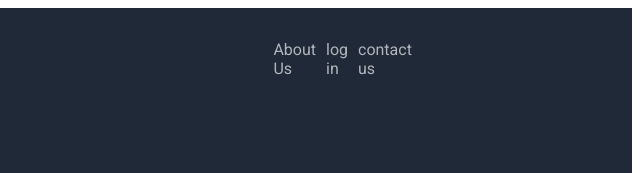
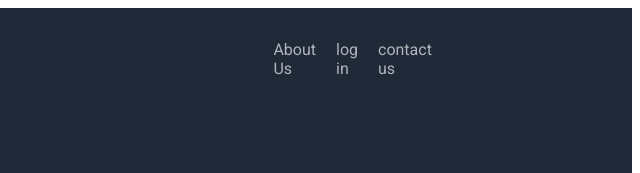
Before and after one commit to tomartwinkle/The-Odin-Project, a plain HTML site: page project-landing_page/project.html in a window 1280 px wide. Shown: the top 173 px of the page, 640-1280 px from the left. Drawn offline with Linux system fonts and the light colour scheme.

Commit message:
edited code

```diff
--- a/project-landing_page/project.css
+++ b/project-landing_page/project.css
@@ -25,6 +25,9 @@ body{
     padding:8px;
     font-size: 22px;
   }
+  .header-list{
+    margin-left:600px;
+  }
 
   ul{
     list-style-type: none;
@@ -32,7 +35,7 @@ body{
     flex-direction: row;
     margin-right: 55px;
     padding: 0%;
-    gap: 10px;
+    gap: 20px;
     color: #e5e7ebbc;
     font-size: 16px;
     align-items: center;
```
